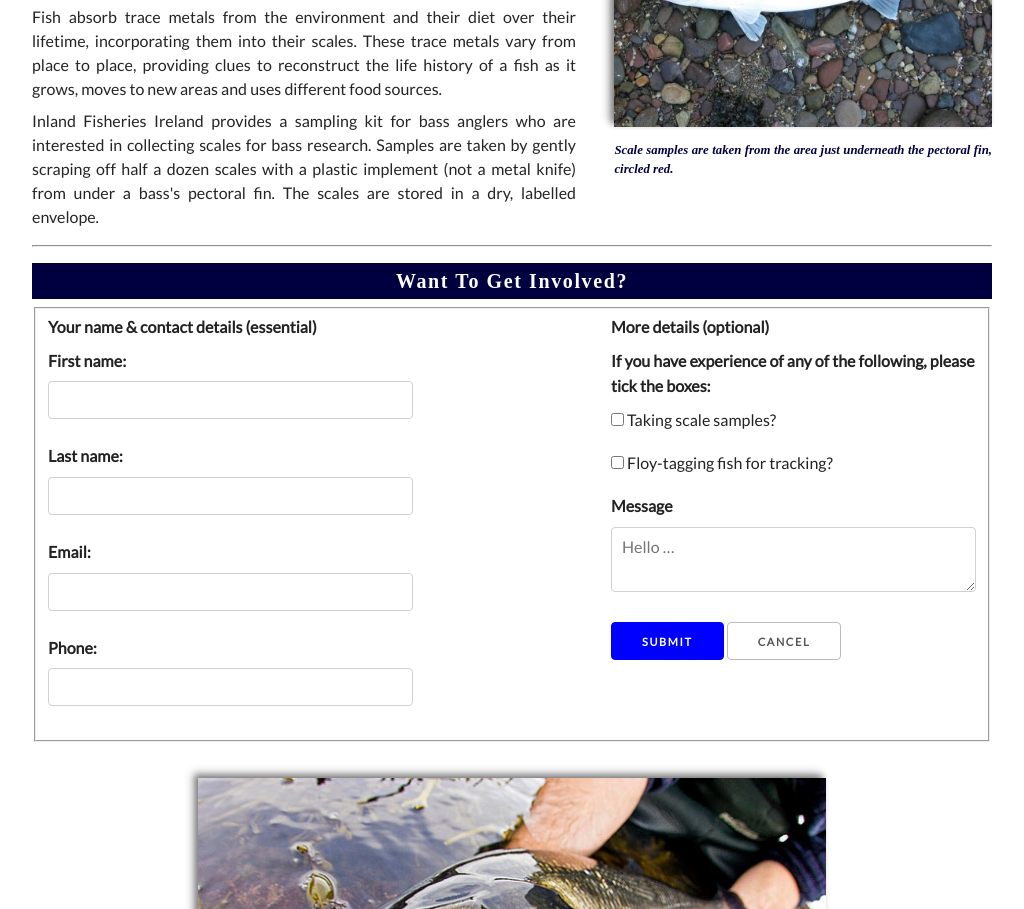
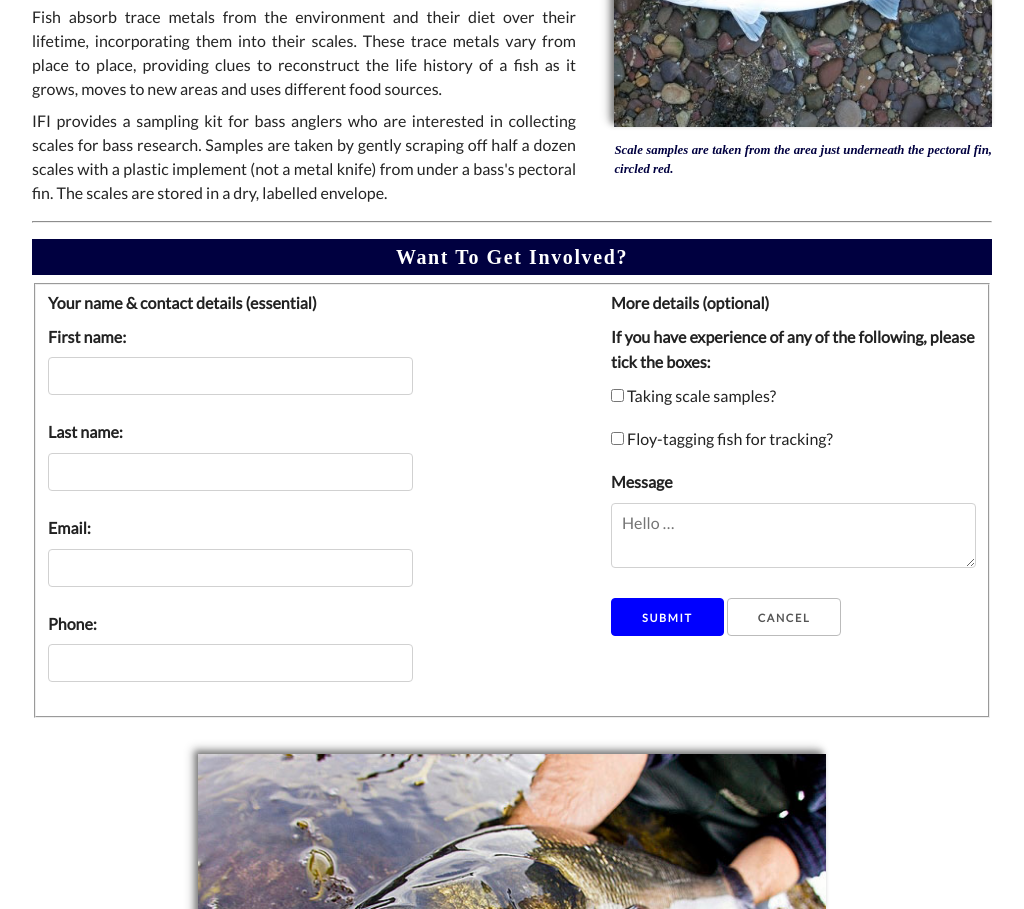
Before and after one commit to roryfeeney/roryfeeney.github.io, a plain HTML site: page bass-science-and-you.html in a window 1280 px wide. Shown: the part 2292-3201 px from the top of the page, without its empty margins (128-1152 px from the left). Drawn offline with nearby package versions, Linux system fonts and the light colour scheme; a web font is replaced by a local one.

Commit message:
Altered text bass-science-you#taking-scale-samples

```diff
--- a/bass-science-and-you.html
+++ b/bass-science-and-you.html
@@ -162,7 +162,7 @@
     incorporating them into their scales. These trace metals vary from place to place,
     providing clues to reconstruct the life history of a fish as
     it grows, moves to new areas and uses different food sources.</p>
-    <p>Inland Fisheries Ireland provides a sampling kit for bass anglers
+    <p>IFI provides a sampling kit for bass anglers
     who are interested in collecting scales for bass research.
     Samples are taken by gently scraping off half a dozen scales with
     a plastic implement (not a metal knife) from under a bass's pectoral fin.
```
